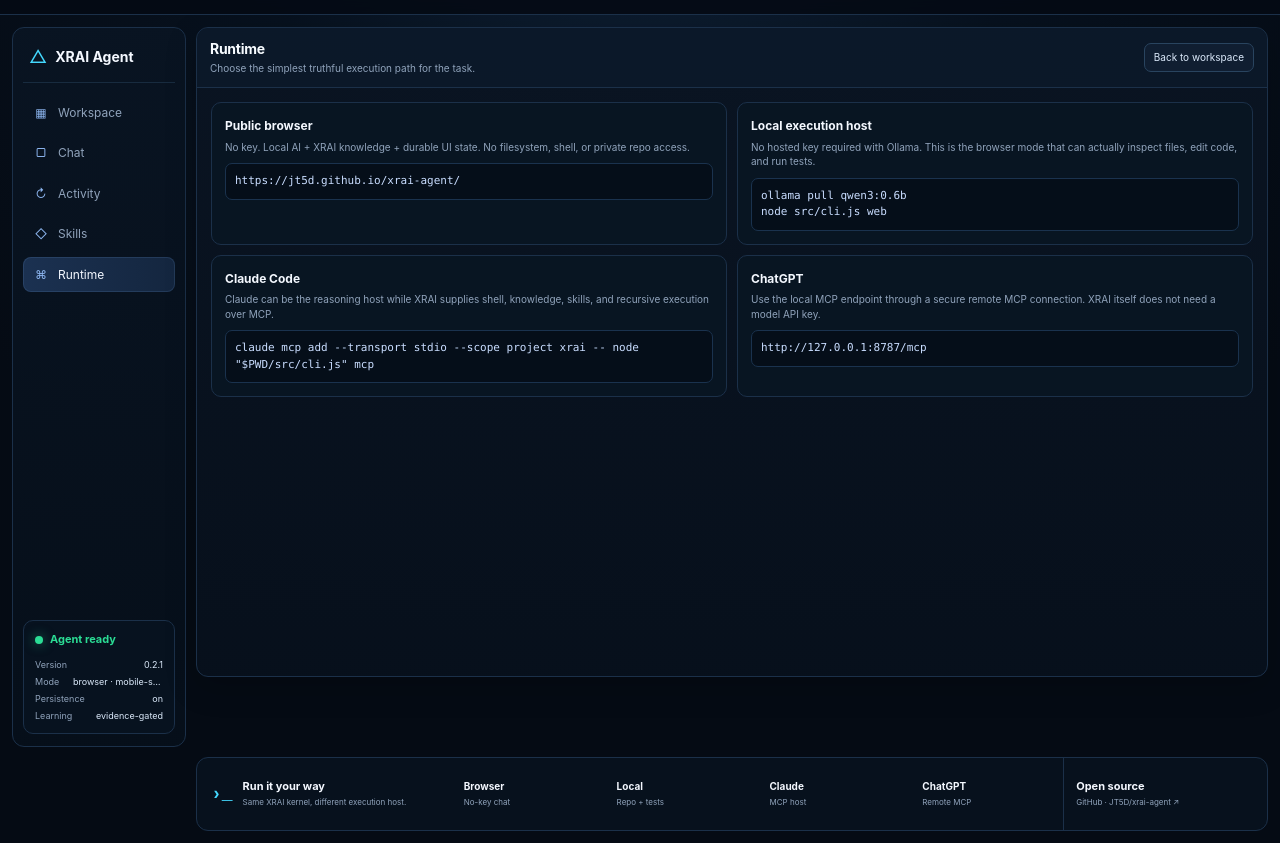
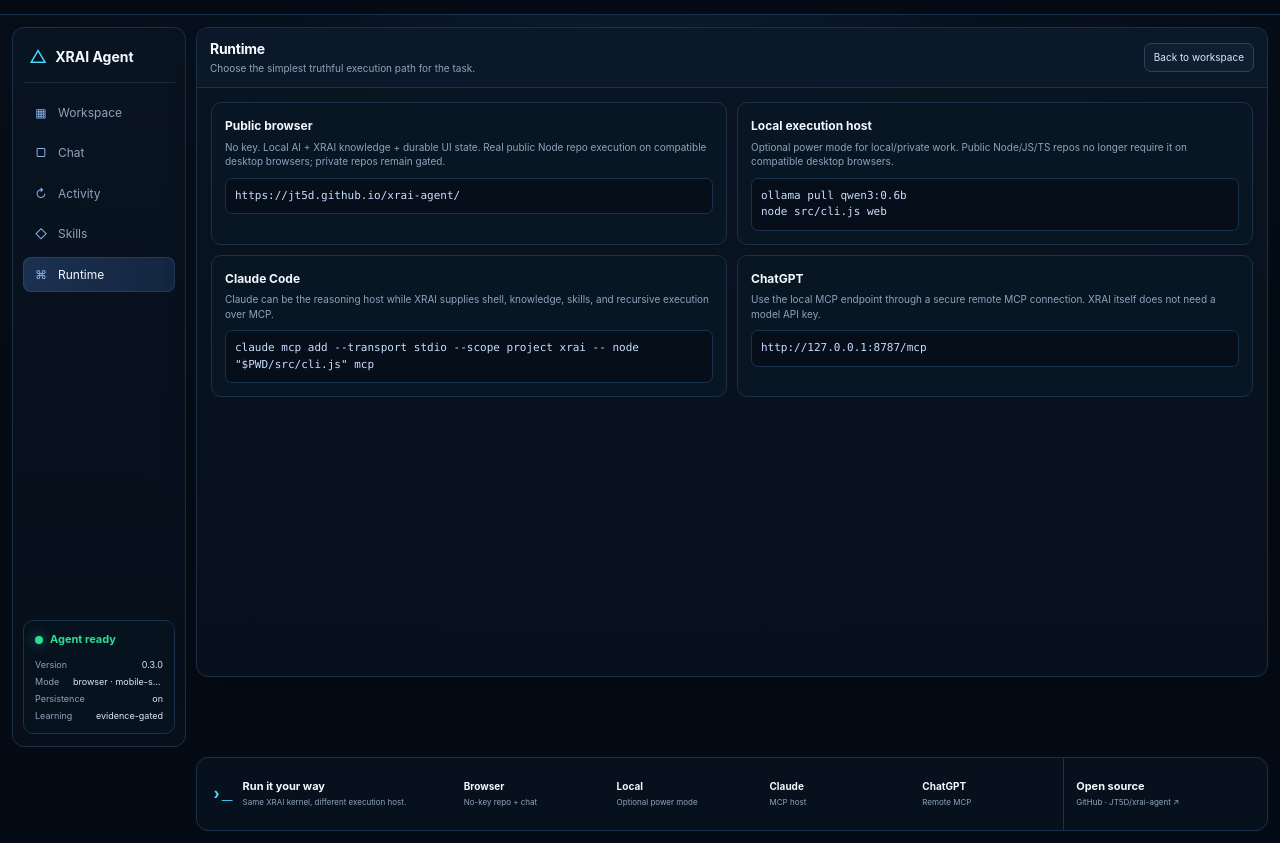
Before and after one commit to JT5D/xrai-agent, a website with bundled scripts: page web/index.html in a window 1280 px wide. Both pictures are taken after a click on the button "browser · mobile-safe". Shown: the part 71-914 px from the top of the page. Built offline with nearby package versions, Linux system fonts and the light colour scheme; no server answers.

Commit message:
Ship XRAI v0.3 zero-install browser workspace

```diff
--- a/web/index.html
+++ b/web/index.html
@@ -36,7 +36,7 @@
       <div class="agent-card">
         <div><span class="status-dot"></span><strong id="agentState">Agent ready</strong></div>
         <dl>
-          <div><dt>Version</dt><dd>0.2.1</dd></div>
+          <div><dt>Version</dt><dd>0.3.0</dd></div>
           <div><dt>Mode</dt><dd id="modeLabel">detecting</dd></div>
           <div><dt>Persistence</dt><dd>on</dd></div>
           <div><dt>Learning</dt><dd>evidence-gated</dd></div>
@@ -120,8 +120,8 @@
       <section class="focus-panel panel" id="runtimePanel" hidden>
         <div class="panel-header"><div><h2>Runtime</h2><p>Choose the simplest truthful execution path for the task.</p></div><button class="subtle back-workspace" type="button">Back to workspace</button></div>
         <div class="runtime-grid">
-          <article><strong>Public browser</strong><p>No key. Local AI + XRAI knowledge + durable UI state. No filesystem, shell, or private repo access.</p><code>https://jt5d.github.io/xrai-agent/</code></article>
-          <article><strong>Local execution host</strong><p>No hosted key required with Ollama. This is the browser mode that can actually inspect files, edit code, and run tests.</p><code>ollama pull qwen3:0.6b<br>node src/cli.js web</code></article>
+          <article><strong>Public browser</strong><p>No key. Local AI + XRAI knowledge + durable UI state. Real public Node repo execution on compatible desktop browsers; private repos remain gated.</p><code>https://jt5d.github.io/xrai-agent/</code></article>
+          <article><strong>Local execution host</strong><p>Optional power mode for local/private work. Public Node/JS/TS repos no longer require it on compatible desktop browsers.</p><code>ollama pull qwen3:0.6b<br>node src/cli.js web</code></article>
           <article><strong>Claude Code</strong><p>Claude can be the reasoning host while XRAI supplies shell, knowledge, skills, and recursive execution over MCP.</p><code>claude mcp add --transport stdio --scope project xrai -- node "$PWD/src/cli.js" mcp</code></article>
           <article><strong>ChatGPT</strong><p>Use the local MCP endpoint through a secure remote MCP connection. XRAI itself does not need a model API key.</p><code>http://127.0.0.1:8787/mcp</code></article>
         </div>
@@ -131,13 +131,15 @@
 
   <footer class="mode-dock">
     <div class="dock-title"><span>›_</span><div><strong>Run it your way</strong><small>Same XRAI kernel, different execution host.</small></div></div>
-    <button type="button" data-runtime-target="runtime"><b>Browser</b><small>No-key chat</small></button>
-    <button type="button" data-runtime-target="runtime"><b>Local</b><small>Repo + tests</small></button>
+    <button type="button" data-runtime-target="runtime"><b>Browser</b><small>No-key repo + chat</small></button>
+    <button type="button" data-runtime-target="runtime"><b>Local</b><small>Optional power mode</small></button>
     <button type="button" data-runtime-target="runtime"><b>Claude</b><small>MCP host</small></button>
     <button type="button" data-runtime-target="runtime"><b>ChatGPT</b><small>Remote MCP</small></button>
     <a class="source-note" style="color:inherit;text-decoration:none" href="https://github.com/JT5D/xrai-agent" target="_blank" rel="noopener noreferrer"><strong>Open source</strong><small>GitHub · JT5D/xrai-agent ↗</small></a>
   </footer>
 
+  <script src="./coi-bootstrap.js"></script>
+  <script type="module" src="./repo-runtime.js"></script>
   <script type="module" src="./app.js"></script>
 </body>
 </html>
```
